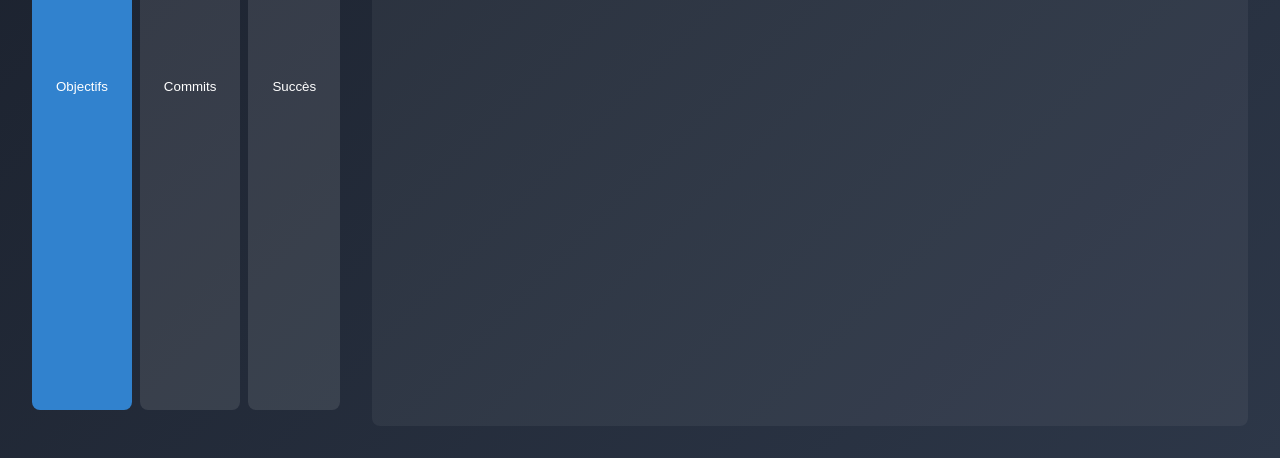
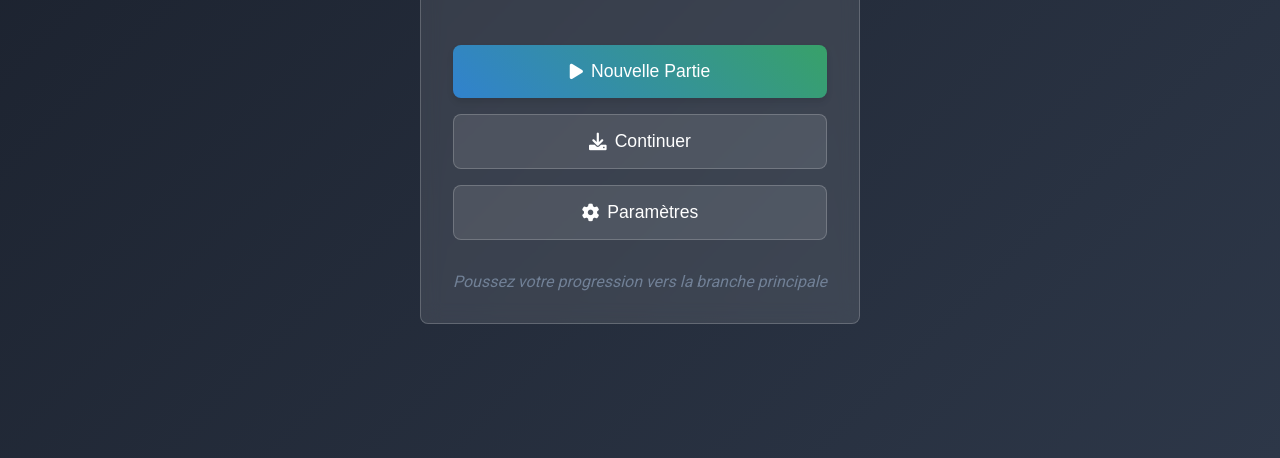
Before and after one commit to Locktix/Commit-Quest, a plain HTML site: page index.html in a window 1280 px wide. Shown: the part 342-800 px from the top of the page. Drawn offline with Linux system fonts and the light colour scheme.

Commit message:
Finally fixed it showed the wrong screen

```diff
--- a/styles.css
+++ b/styles.css
@@ -42,20 +42,19 @@ h1, h2, h3, h4, h5, h6 {
 
 /* Écrans */
 .screen {
+    display: none !important;
     position: fixed;
     top: 0;
     left: 0;
     width: 100%;
     height: 100%;
-    display: none;
     flex-direction: column;
     background: linear-gradient(135deg, var(--background-dark) 0%, var(--primary-color) 100%);
     z-index: 1;
 }
 
 .screen.active {
-    display: flex;
-    animation: fadeIn 0.5s ease-in-out;
+    display: flex !important;
 }
 
 @keyframes fadeIn {
@@ -217,7 +216,7 @@ h1, h2, h3, h4, h5, h6 {
 .menu-btn:disabled {
     opacity: 0.5;
     cursor: not-allowed;
-    transform: none !important;
+    transform: none
 }
 
 .menu-footer {
```
